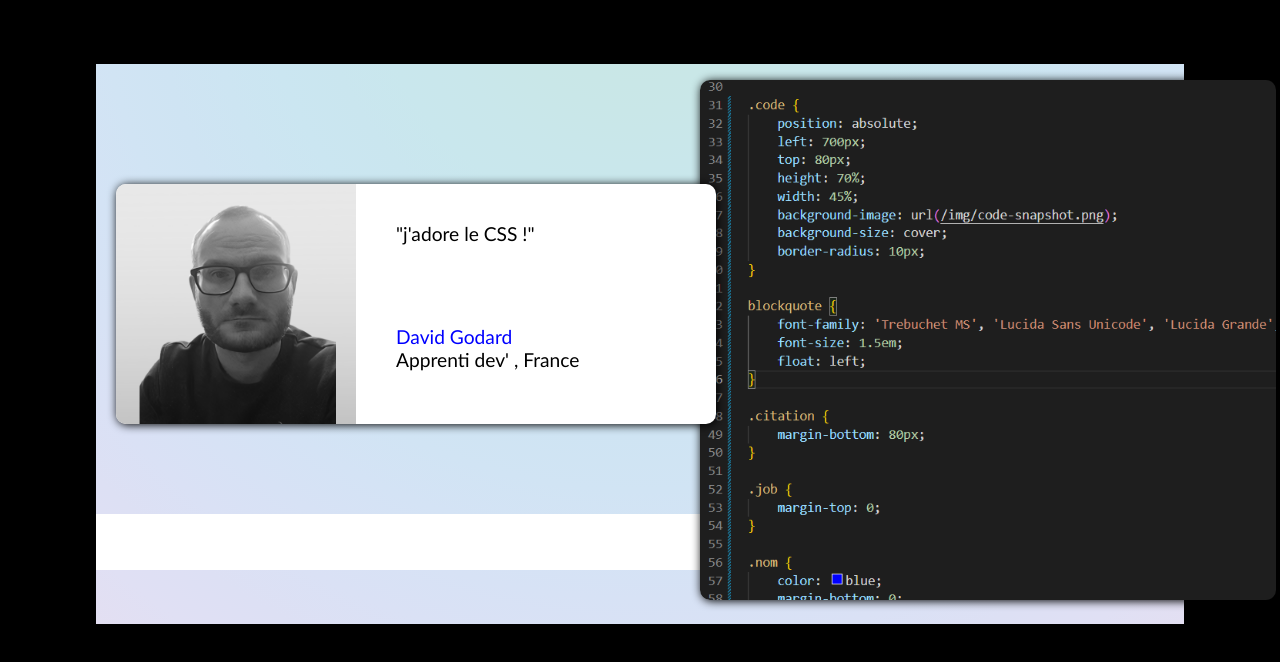
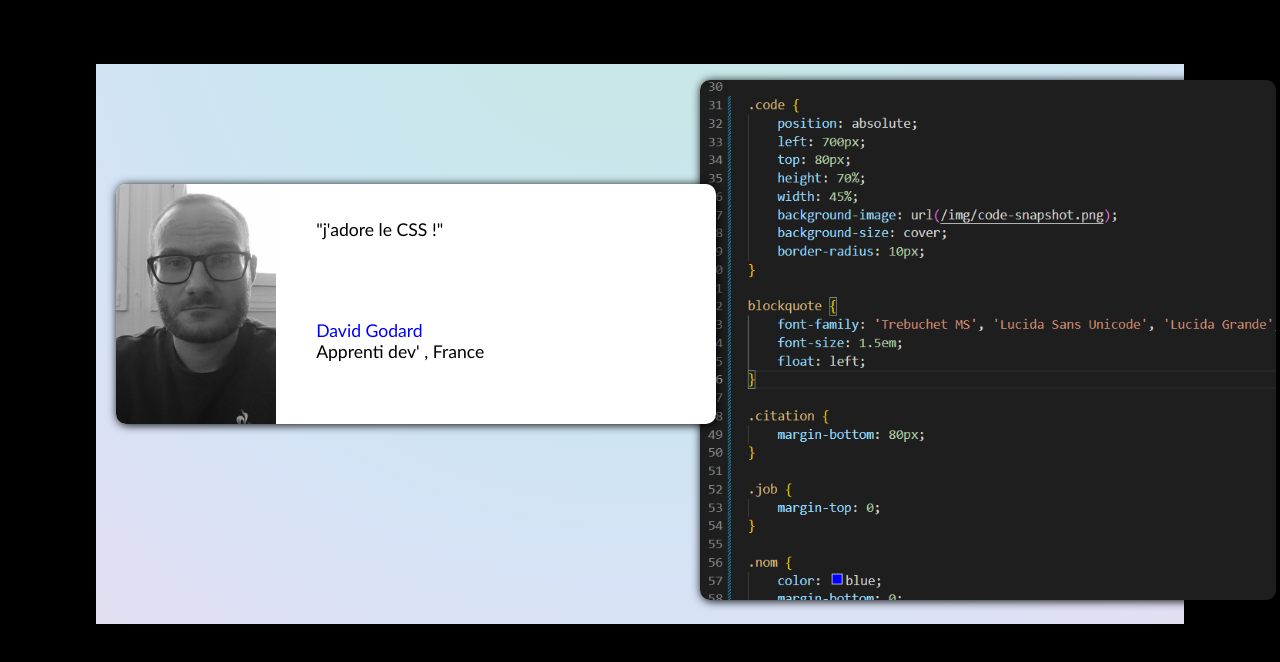
Before and after one commit to lhp9david/exo2css, a plain HTML site: page index.html in a window 1280 px wide. Drawn offline with Linux system fonts and the light colour scheme.

Commit message:
mis à jour

```diff
--- a/index.html
+++ b/index.html
@@ -9,16 +9,16 @@
   </head>
   <body>
     <div class="container">
+      <div class="code"></div>
       <article class="presentation">
-        <img src="/img/photo.png" alt="photo de moi" />
+        <img src="/img/WIN_20221020_14_11_39_Pro.jpg" alt="photo de moi" />
         <blockquote>
-          <p class="citation">"j'adore le CSS !"</p>
-          <p class="nom">David Godard</p>
+          <p class="quote">"j'adore le CSS !"</p>
+          <p class="name">David Godard</p>
           <p class="job">Apprenti dev' , France</p>
         </blockquote>
       </article>
 
-      <div class="code"></div>
       <footer></footer>
     </div>
   </body>
--- a/style.css
+++ b/style.css
@@ -14,11 +14,10 @@ body {
     width: 600px;
     background-color: white;
     border-radius: 10px;
-    box-shadow: 1px 1px 10px  black;
+    box-shadow: 1px 1px 10px black;
     position: relative;
     top: 120px;
     left: 20px;
-    z-index: 3;
 }
 
 img {
@@ -36,17 +35,17 @@ img {
     width: 45%;
     background-image: url(/img/Capture\ d’écran\ 2022-10-20\ 123135.png);
     background-size: cover;
-    box-shadow: 1px 1px 10px  black;
+    box-shadow: 1px 1px 10px black;
     border-radius: 10px;
 }
 
 blockquote {
     font-family: 'Trebuchet MS', 'Lucida Sans Unicode', 'Lucida Grande', 'Lucida Sans', Arial, sans-serif;
-    font-size: 1.2em;
+    font-size: 1.1em;
     float: left;
 }
 
-.citation {
+.quote {
     margin-bottom: 80px;
 }
 
@@ -54,12 +53,13 @@ blockquote {
     margin-top: 0;
 }
 
-.nom {
+.name {
     color: blue;
     margin-bottom: 0;
 }
 
-footer {
+.footer {
+
     height: 10%;
     width: auto;
     background-color: white;
```
Also changed, not shown: img/WIN_20221020_14_11_39_Pro.jpg (added), img/code-snapshot.png (deleted), img/photo.png (deleted).
